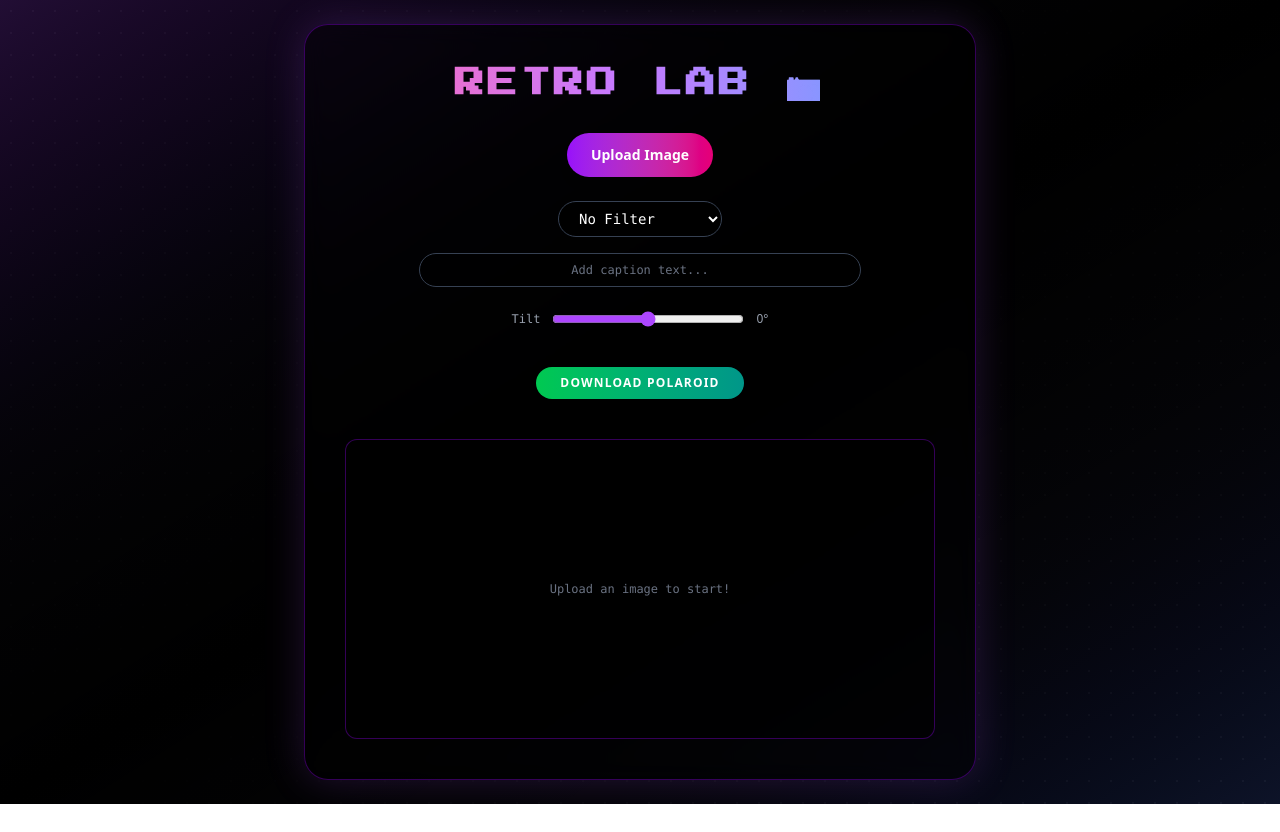
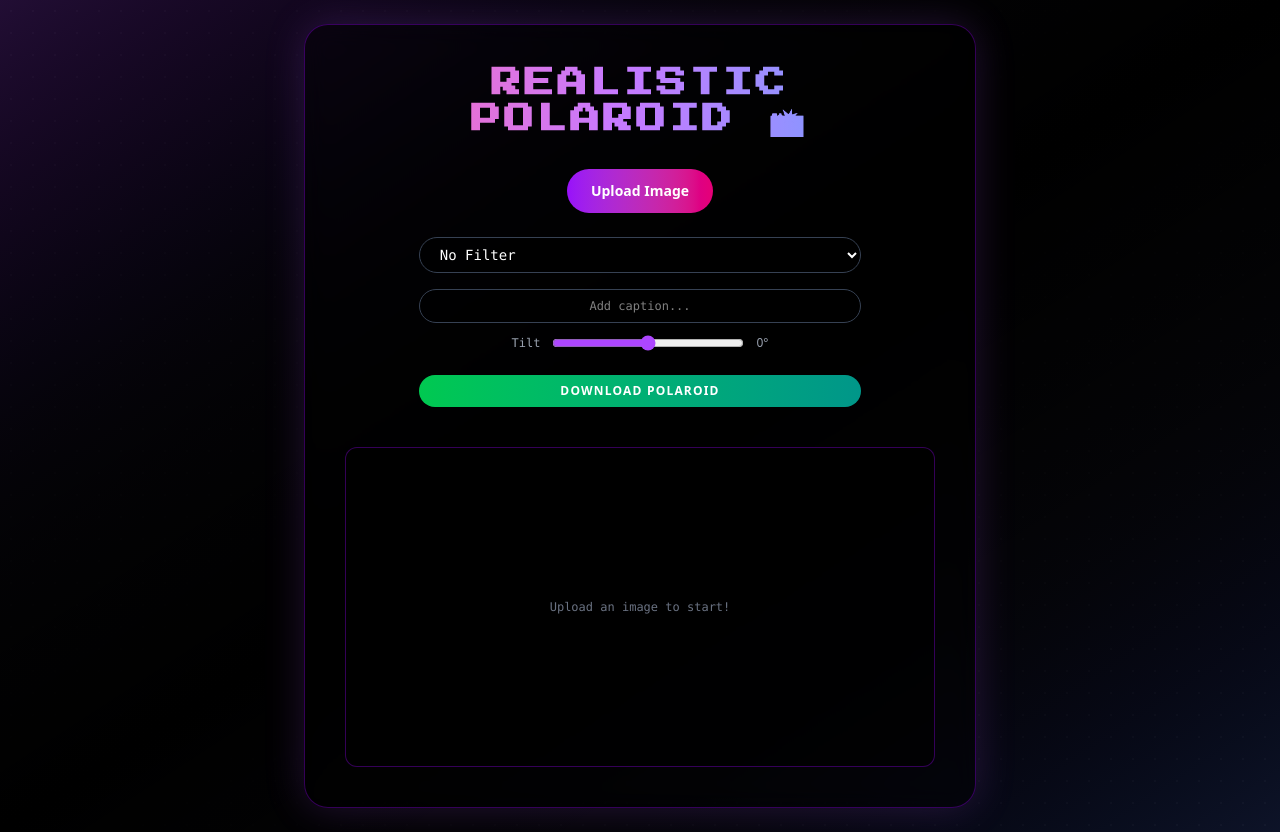
Before and after one commit to mohitjaryal/retro-image-converter, a React (Vite) app: page / in a window 1280 px wide. Before the commit the page ends 804 px from the top, so only its background shows below. Built offline with nearby package versions, Linux system fonts and the light colour scheme.

Commit message:
final style

```diff
--- a/src/App.jsx
+++ b/src/App.jsx
@@ -7,7 +7,6 @@ export default function App() {
   const [tilt, setTilt] = useState(0);
   const canvasRef = useRef(null);
 
-  // Load retro font
   useEffect(() => {
     const link = document.createElement("link");
     link.href =
@@ -16,7 +15,6 @@ export default function App() {
     document.head.appendChild(link);
   }, []);
 
-  // Handle file upload
   const handleUpload = (e) => {
     const file = e.target.files[0];
     if (!file) return;
@@ -25,35 +23,40 @@ export default function App() {
     reader.readAsDataURL(file);
   };
 
-  // Draw Polaroid
   const drawPolaroid = () => {
     if (!canvasRef.current || !imageSrc) return;
+
     const canvas = canvasRef.current;
     const ctx = canvas.getContext("2d");
     const img = new Image();
     img.src = imageSrc;
 
     img.onload = () => {
-      const framePadding = 60;
-      const bottomPadding = 150;
-      const frameColor = "#fff";
-      const polaroidWidth = img.width + framePadding * 2;
-      const polaroidHeight = img.height + framePadding + bottomPadding;
+      // Medium size
+      const imgWidth = 400;
+      const imgHeight = (img.height / img.width) * imgWidth;
+      const padding = 40; // sides/top
+      const bottomPadding = 120; // Polaroid bottom
+      const polaroidWidth = imgWidth + padding * 2;
+      const polaroidHeight = imgHeight + padding + bottomPadding;
 
       canvas.width = polaroidWidth;
       canvas.height = polaroidHeight;
 
-      // White frame
-      ctx.fillStyle = frameColor;
+      // White Polaroid frame
+      ctx.fillStyle = "#fff";
       ctx.fillRect(0, 0, polaroidWidth, polaroidHeight);
 
-      // Save context for tilt
+      // Shadow
+      canvas.style.boxShadow = "10px 10px 30px rgba(0,0,0,0.5)";
+
+      // Tilt
       ctx.save();
       ctx.translate(polaroidWidth / 2, polaroidHeight / 2);
       ctx.rotate((tilt * Math.PI) / 180);
       ctx.translate(-polaroidWidth / 2, -polaroidHeight / 2);
 
-      // Apply filter
+      // Apply retro filter
       switch (filter) {
         case "gameboy":
           ctx.filter = "contrast(1.2) saturate(0.2) hue-rotate(90deg)";
@@ -74,9 +77,7 @@ export default function App() {
           ctx.filter = "none";
       }
 
-      // Draw image inside frame
-      ctx.drawImage(img, framePadding, framePadding, img.width, img.height);
-
+      ctx.drawImage(img, padding, padding, imgWidth, imgHeight);
       ctx.restore();
       ctx.filter = "none";
 
@@ -86,8 +87,8 @@ export default function App() {
       ctx.textAlign = "center";
       ctx.fillText(
         caption || "Retro Memories",
-        canvas.width / 2,
-        canvas.height - 70
+        polaroidWidth / 2,
+        polaroidHeight - 70
       );
 
       // Date
@@ -99,7 +100,7 @@ export default function App() {
       });
       ctx.font = "20px 'Press Start 2P', monospace";
       ctx.fillStyle = "#444";
-      ctx.fillText(dateText, canvas.width / 2, canvas.height - 30);
+      ctx.fillText(dateText, polaroidWidth / 2, polaroidHeight - 40);
     };
   };
 
@@ -115,13 +116,13 @@ export default function App() {
 
   return (
     <div className="relative min-h-screen flex flex-col items-center justify-center bg-[#0a0a0f] text-white p-6 overflow-hidden">
-      {/* Retro background grid */}
-      <div className="absolute inset-0 bg-[radial-gradient(circle_at_center,rgba(255,255,255,0.05)_1px,transparent_1px)] bg-[size:22px_22px]" />
+      {/* Grid background */}
+      <div className="absolute inset-0 bg-[radial-gradient(circle_at_center,rgba(255,255,255,0.03)_1px,transparent_1px)] bg-[size:22px_22px]" />
       <div className="absolute inset-0 bg-gradient-to-br from-purple-900/30 via-black to-blue-900/20" />
 
       <div className="relative z-10 w-full max-w-2xl bg-black/40 border border-purple-700/40 rounded-3xl p-10 backdrop-blur-md shadow-[0_0_40px_rgba(168,85,247,0.2)]">
         <h1 className="text-3xl font-bold text-center mb-8 text-transparent bg-clip-text bg-gradient-to-r from-pink-400 via-purple-400 to-blue-400 font-['Press_Start_2P'] tracking-widest">
-          RETRO LAB 📷
+          REALISTIC POLAROID 📸
         </h1>
 
         {/* Upload */}
@@ -135,15 +136,14 @@ export default function App() {
           />
         </label>
 
-        {/* Filter + Controls */}
-        <div className="flex flex-col items-center space-y-4">
+        {/* Filter */}
         <select
           value={filter}
           onChange={(e) => {
             setFilter(e.target.value);
             drawPolaroid();
           }}
-            className="bg-black/60 border border-gray-700 text-sm px-4 py-2 rounded-full text-white font-mono focus:ring-2 focus:ring-purple-500"
+          className="bg-black/60 border border-gray-700 text-sm px-4 py-2 rounded-full text-white font-mono focus:ring-2 focus:ring-purple-500 mb-4 w-3/4 mx-auto block"
         >
           <option value="none">No Filter</option>
           <option value="gameboy">GameBoy Green</option>
@@ -153,15 +153,16 @@ export default function App() {
           <option value="cool">Cool Retro</option>
         </select>
 
+        {/* Caption + Tilt */}
         <input
           type="text"
-            placeholder="Add caption text..."
+          placeholder="Add caption..."
           value={caption}
           onChange={(e) => setCaption(e.target.value)}
-            className="bg-black/50 border border-gray-700 rounded-full px-4 py-2 text-center text-xs text-white w-3/4 focus:outline-none focus:ring-2 focus:ring-purple-500 font-mono placeholder-gray-500"
+          className="bg-black/50 border border-gray-700 rounded-full px-4 py-2 text-center text-xs text-white w-3/4 focus:outline-none focus:ring-2 focus:ring-purple-500 font-mono mb-3 mx-auto block"
         />
 
-          <div className="flex items-center gap-3 mt-2">
+        <div className="flex items-center justify-center gap-3 mb-6">
           <label className="text-xs text-gray-400 font-mono">Tilt</label>
           <input
             type="range"
@@ -179,14 +180,13 @@ export default function App() {
 
         <button
           onClick={handleDownload}
-            className="mt-6 px-6 py-2 text-xs font-bold rounded-full bg-gradient-to-r from-green-500 to-teal-600 text-white tracking-widest shadow-lg hover:shadow-[0_0_20px_rgba(34,197,94,0.8)] transition"
+          className="mt-2 px-6 py-2 text-xs font-bold rounded-full bg-gradient-to-r from-green-500 to-teal-600 text-white tracking-widest shadow-lg hover:shadow-[0_0_20px_rgba(34,197,94,0.8)] transition w-3/4 mx-auto block"
         >
           DOWNLOAD POLAROID
         </button>
-        </div>
 
         {/* Canvas */}
-        <div className="relative mt-10 border border-purple-700/40 rounded-xl overflow-hidden bg-black/60 flex justify-center items-center min-h-[300px]">
+        <div className="relative mt-10 border border-purple-700/40 rounded-xl overflow-hidden bg-black/60 flex justify-center items-center min-h-[320px]">
           {imageSrc ? (
             <canvas ref={canvasRef} className="max-w-full rounded-md" />
           ) : (
```
Lines whose indentation alone changed are shown as unchanged.
